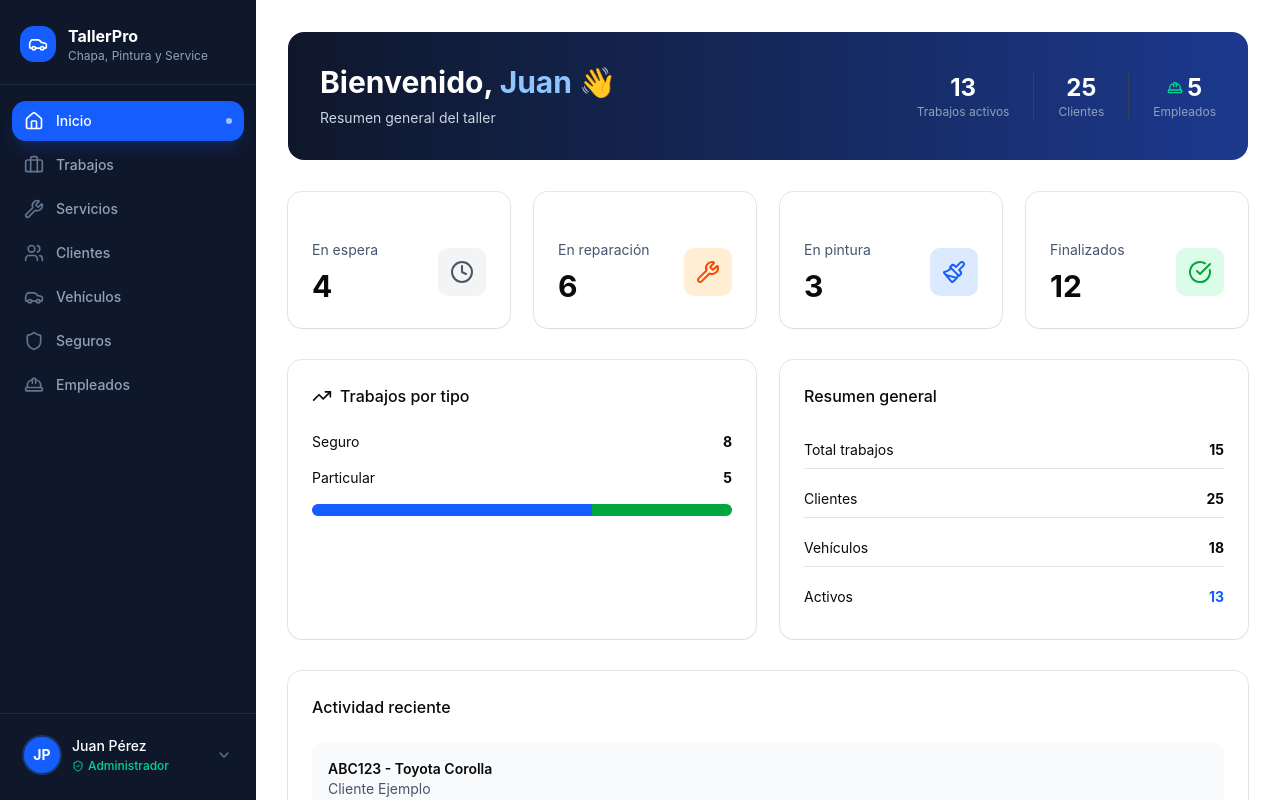
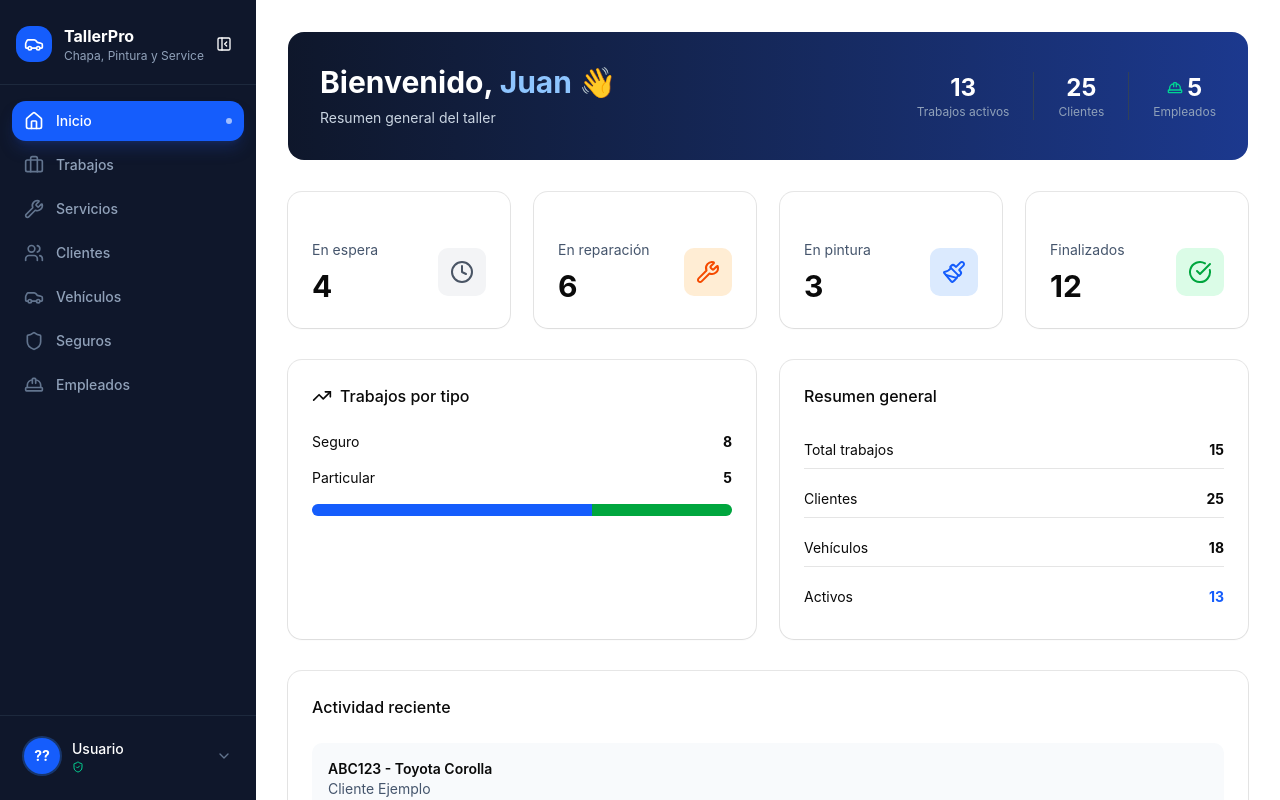
Before and after one commit to emaa95/trabajo-final-tudai, a React (Vite) app: page / in a window 1280 px wide. Built offline with nearby package versions, Linux system fonts and the light colour scheme; no server answers; the database is empty.

Commit message:
refactor(layout): ajustes en sidebar y estructura general del layout

```diff
--- a/src/components/layout/Layout.tsx
+++ b/src/components/layout/Layout.tsx
@@ -1,8 +1,23 @@
-// Layout.tsx
+import { useEffect } from "react";
 import { Outlet } from "react-router-dom";
+
 import { Sidebar } from "./Sidebar";
 
+import { useTrabajos } from "@/hooks/useTrabajos";
+import { useClientes } from "@/hooks/useClientes";
+import { useEmpleados } from "@/hooks/useEmpleados";
+
 export function Layout() {
+  const { fetchTrabajos } = useTrabajos();
+  const { fetchClientes } = useClientes();
+  const { fetchEmpleados } = useEmpleados();
+
+  useEffect(() => {
+    fetchTrabajos();
+    fetchClientes();
+    fetchEmpleados();
+  }, [fetchTrabajos, fetchClientes, fetchEmpleados]);
+
   return (
     <div className="h-screen flex bg-background">
       <Sidebar />
@@ -10,7 +25,7 @@ export function Layout() {
       <div className="flex flex-col flex-1 min-w-0">
         <main className="flex-1 overflow-auto">
           <div className="p-4 lg:p-8">
-            <Outlet/>
+            <Outlet />
           </div>
         </main>
       </div>
--- a/src/components/layout/Sidebar.tsx
+++ b/src/components/layout/Sidebar.tsx
@@ -6,30 +6,35 @@ import {
   UserCog,
   X,
   ChevronDown,
+  PanelLeftClose,
+  PanelLeftOpen,
 } from 'lucide-react';
 
 import { useState } from 'react';
 import { NavLink } from 'react-router-dom';
+
 import { navigation } from '@/routes/navigation';
-
+import { useAuth } from '@/hooks/useAuth';
 
 export function Sidebar() {
   const [isOpen, setIsOpen] = useState(false);
+  const [collapsed, setCollapsed] = useState(false);
   const [userMenuOpen, setUserMenuOpen] = useState(false);
 
-  const currentUser = {
-    nombre: 'Juan',
-    apellido: 'Pérez',
-    email: 'juan@mail.com',
-  };
+  const { currentUser, logout } = useAuth();
 
-  const initials =
-    `${currentUser.nombre[0]}${currentUser.apellido[0]}`.toUpperCase();
+  const initials = currentUser?.empleado
+    ? `${currentUser.empleado.nombre?.[0] ?? ''}${currentUser.empleado.apellido?.[0] ?? ''}`.toUpperCase()
+    : '??';
 
   const closeSidebarMobile = () => {
     if (window.innerWidth < 1024) {
       setIsOpen(false);
     }
+  };
+
+  const handleLogout = async () => {
+    await logout();
   };
 
   return (
@@ -58,18 +63,25 @@ export function Sidebar() {
       <aside
         className={`
           fixed lg:static inset-y-0 left-0 z-40
-          w-64 bg-slate-900 text-white flex flex-col
-          transition-transform duration-300 ease-in-out
+          ${collapsed ? 'w-20' : 'w-64'}
+          bg-slate-900 text-white flex flex-col
+          transition-all duration-300 ease-in-out
           ${isOpen ? 'translate-x-0' : '-translate-x-full lg:translate-x-0'}
         `}
       >
         {/* Brand */}
-        <div className="px-5 pt-6 pb-5 border-b border-slate-800">
-          <div className="flex items-center gap-3">
+        <div className="px-4 pt-6 pb-5 border-b border-slate-800">
+          <div
+            className={`flex items-center ${
+              collapsed ? 'justify-center' : 'justify-between'
+            }`}
+          >
+            <div className="flex items-center gap-3 overflow-hidden">
               <div className="p-2 bg-blue-600 rounded-xl shrink-0">
                 <Car className="size-5" />
               </div>
 
+              {!collapsed && (
                 <div>
                   <h1 className="font-bold text-base">
                     TallerPro
@@ -79,7 +91,27 @@ export function Sidebar() {
                     Chapa, Pintura y Service
                   </p>
                 </div>
+              )}
             </div>
+
+            {!collapsed && (
+              <button
+                onClick={() => setCollapsed(true)}
+                className="hidden lg:flex p-2 rounded-lg hover:bg-slate-800 transition-colors"
+              >
+                <PanelLeftClose className="size-4" />
+              </button>
+            )}
+          </div>
+
+          {collapsed && (
+            <button
+              onClick={() => setCollapsed(false)}
+              className="hidden lg:flex mt-4 mx-auto p-2 rounded-lg hover:bg-slate-800 transition-colors"
+            >
+              <PanelLeftOpen className="size-4" />
+            </button>
+          )}
         </div>
 
         {/* Navigation */}
@@ -92,10 +124,17 @@ export function Sidebar() {
                 key={item.to}
                 to={item.to}
                 end={item.end}
+                title={collapsed ? item.name : undefined}
                 onClick={closeSidebarMobile}
                 className={({ isActive }) =>
                   `
-                    flex items-center gap-3 px-3 py-2.5 rounded-xl
+                    flex items-center
+                    ${
+                      collapsed
+                        ? 'justify-center'
+                        : 'gap-3'
+                    }
+                    px-3 py-2.5 rounded-xl
                     transition-all duration-150 group
                     ${
                       isActive
@@ -118,11 +157,13 @@ export function Sidebar() {
                       `}
                     />
 
+                    {!collapsed && (
                       <span className="text-sm font-medium">
                         {item.name}
                       </span>
+                    )}
 
-                    {isActive && (
+                    {isActive && !collapsed && (
                       <span className="ml-auto size-1.5 rounded-full bg-white/60" />
                     )}
                   </>
@@ -134,7 +175,9 @@ export function Sidebar() {
 
         {/* User */}
         <div className="px-3 pb-4 pt-3 border-t border-slate-800">
-          {userMenuOpen && (
+          {!collapsed &&
+            userMenuOpen &&
+            currentUser && (
               <div className="mb-2 bg-slate-800 border border-slate-700 rounded-xl overflow-hidden shadow-xl">
                 <div className="px-4 py-3 border-b border-slate-700">
                   <p className="text-xs text-slate-400">
@@ -142,7 +185,8 @@ export function Sidebar() {
                   </p>
 
                   <p className="text-sm font-semibold text-white truncate">
-                  {currentUser.nombre} {currentUser.apellido}
+                    {currentUser.empleado.nombre}{' '}
+                    {currentUser.empleado.apellido}
                   </p>
 
                   <p className="text-xs text-slate-400 truncate">
@@ -156,7 +200,10 @@ export function Sidebar() {
                     Mi Perfil
                   </button>
 
-                <button className="w-full flex items-center gap-2.5 px-3 py-2 rounded-lg text-sm text-red-400 hover:bg-red-500/10 hover:text-red-300 transition-colors">
+                  <button
+                    onClick={handleLogout}
+                    className="w-full flex items-center gap-2.5 px-3 py-2 rounded-lg text-sm text-red-400 hover:bg-red-500/10 hover:text-red-300 transition-colors"
+                  >
                     <LogOut className="size-4" />
                     Cerrar Sesión
                   </button>
@@ -165,23 +212,39 @@ export function Sidebar() {
             )}
 
           <button
-            onClick={() => setUserMenuOpen((prev) => !prev)}
-            className="w-full flex items-center gap-3 px-3 py-2.5 rounded-xl hover:bg-slate-800 transition-colors"
+            onClick={() =>
+              !collapsed &&
+              setUserMenuOpen((prev) => !prev)
+            }
+            className={`
+              w-full flex items-center
+              ${
+                collapsed
+                  ? 'justify-center'
+                  : 'gap-3'
+              }
+              px-3 py-2.5 rounded-xl
+              hover:bg-slate-800 transition-colors
+            `}
           >
             <div className="size-9 rounded-full bg-blue-600 flex items-center justify-center text-sm font-bold ring-2 ring-blue-500/30">
               {initials}
             </div>
 
+            {!collapsed && (
+              <>
                 <div className="flex-1 text-left min-w-0">
                   <p className="text-sm font-medium text-white truncate">
-                {currentUser.nombre} {currentUser.apellido}
+                    {currentUser
+                      ? `${currentUser.empleado.nombre} ${currentUser.empleado.apellido}`
+                      : 'Usuario'}
                   </p>
 
                   <div className="flex items-center gap-1 mt-0.5">
                     <ShieldCheck className="size-3 text-emerald-400" />
 
                     <span className="text-xs text-emerald-400">
-                  Administrador
+                      {currentUser?.empleado.cargo ?? ''}
                     </span>
                   </div>
                 </div>
@@ -189,9 +252,15 @@ export function Sidebar() {
                 <ChevronDown
                   className={`
                     size-4 text-slate-500 transition-transform
-                ${userMenuOpen ? 'rotate-180' : ''}
+                    ${
+                      userMenuOpen
+                        ? 'rotate-180'
+                        : ''
+                    }
                   `}
                 />
+              </>
+            )}
           </button>
         </div>
       </aside>
```
Lines whose indentation alone changed are shown as unchanged.
